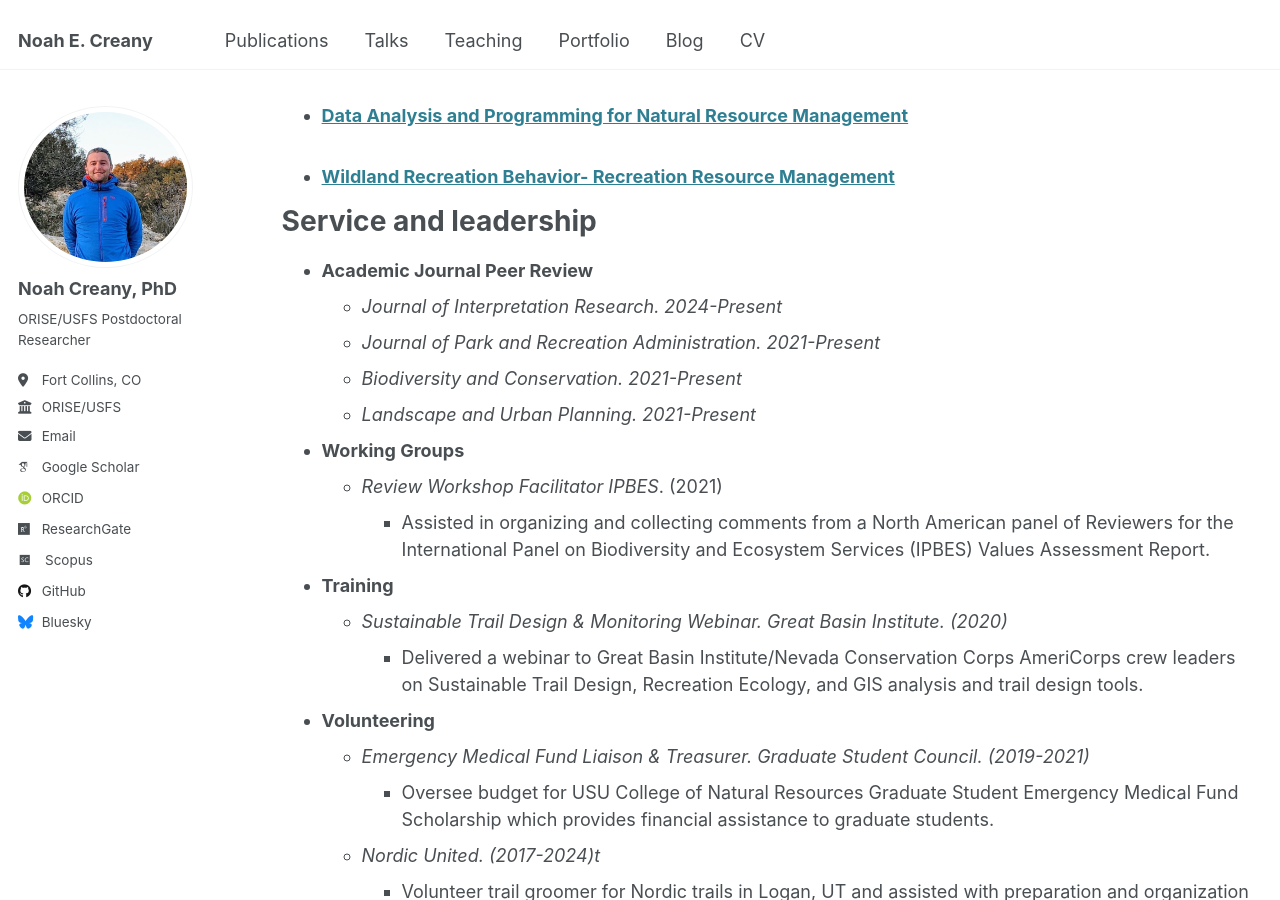
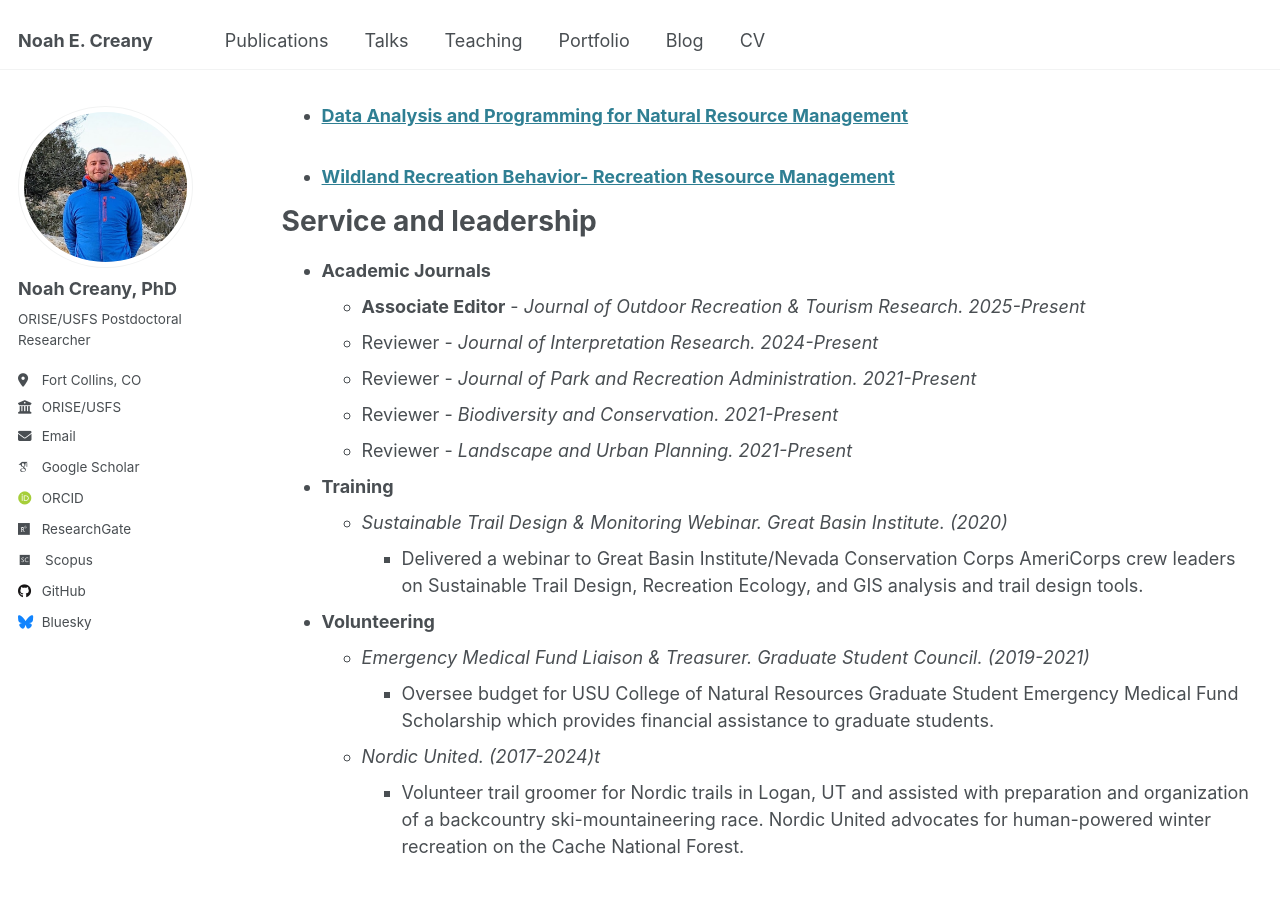
Before and after one commit to noahcreany/noahcreany.github.io, a Jekyll site: the page built from _pages/cv.md, in a window 1280 px wide and 900 px high, scrolled down 2948 px. Built offline with Jekyll 4.4.1, drawn with Linux system fonts in a browser that asks for light colours; some web fonts are replaced.

Commit message:
Updated CV

```diff
--- a/_pages/cv.md
+++ b/_pages/cv.md
@@ -116,17 +116,12 @@ Teaching
 Service and leadership
 ======
 
-- **Academic Journal Peer Review**
-  - *Journal of Interpretation Research. 2024-Present*
-  - *Journal of Park and Recreation Administration. 2021-Present*
-  - *Biodiversity and Conservation. 2021-Present*
-  - *Landscape and Urban Planning. 2021-Present*
-
-- **Working Groups**
-  - *Review Workshop Facilitator IPBES*. (2021)
-      - Assisted in organizing and collecting comments from a North American panel of Reviewers
-for the International Panel on Biodiversity and Ecosystem Services (IPBES) Values
-Assessment Report.
+- **Academic Journals**
+  - **Associate Editor** - *Journal of Outdoor Recreation & Tourism Research. 2025-Present*
+  - Reviewer - *Journal of Interpretation Research. 2024-Present*
+  - Reviewer - *Journal of Park and Recreation Administration. 2021-Present*
+  - Reviewer - *Biodiversity and Conservation. 2021-Present*
+  - Reviewer - *Landscape and Urban Planning. 2021-Present*
 
 - **Training**
   - *Sustainable Trail Design & Monitoring Webinar. Great Basin Institute. (2020)*
```
